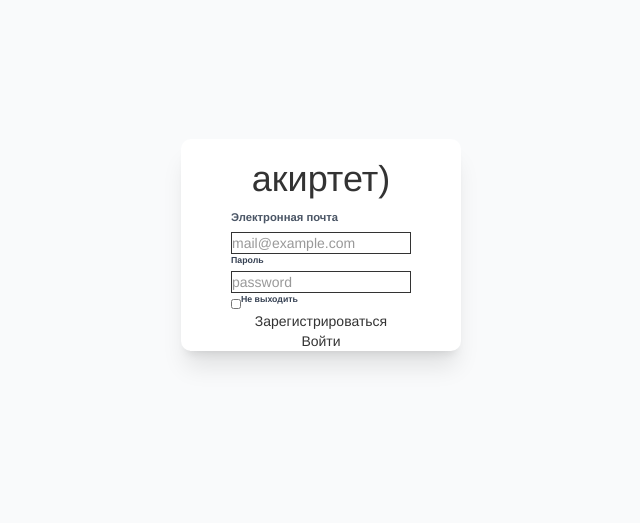
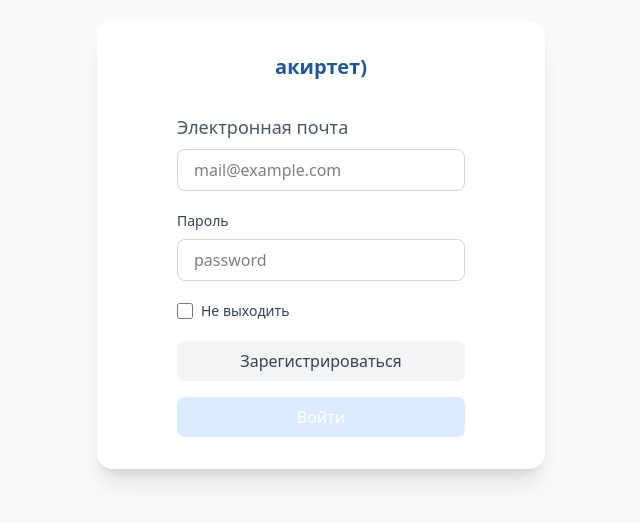
Before and after one commit to zxctilteddeadinsideghoul/akirtet-front, a React (Vite) app: page /auth in a window 1280 px wide. Shown: the part 155-678 px from the top of the page, without its empty margins (319-959 px from the left). Built offline with nearby package versions, Linux system fonts and the light colour scheme.

Commit message:
deleted bootstrap

```diff
--- a/index.html
+++ b/index.html
@@ -10,18 +10,6 @@
     <div id="root"></div>
     <script type="module" src="/src/main.jsx"></script>
 
-    <!-- Latest compiled and minified CSS -->
-    <link
-      rel="stylesheet"
-      href="https://maxcdn.bootstrapcdn.com/bootstrap/3.4.1/css/bootstrap.min.css"
-    />
-
-    <!-- jQuery library -->
-    <script src="https://ajax.googleapis.com/ajax/libs/jquery/3.7.1/jquery.min.js"></script>
-
-    <!-- Latest compiled JavaScript -->
-    <script src="https://maxcdn.bootstrapcdn.com/bootstrap/3.4.1/js/bootstrap.min.js"></script>
-
     <script src="http://localhost:8097"></script>
   </body>
 </html>
--- a/src/App.css
+++ /dev/null
@@ -1,2 +0,0 @@
-@import "tailwindcss/preflight";
-@tailwind utilities;
--- a/src/App.jsx
+++ b/src/App.jsx
@@ -1,5 +1,4 @@
 import { AppRouter } from "./components/Router/Router";
-import "./App.css";
 /**
  * Main application
  * @returns {JSX.Element} App
--- a/src/components/Auth/Auth.jsx
+++ b/src/components/Auth/Auth.jsx
@@ -5,6 +5,7 @@ import { AuthSignInForm } from "./Forms/SignIn";
  * @returns {JSX.Element} Page
  */
 export const Auth = () => {
+  console.log("ya obosralsya. with love from Auth");
   return (
     <div className="flex justify-center items-center min-h-screen bg-gray-50">
       <div className="w-full max-w-md bg-white rounded-2xl shadow-xl p-8">
--- a/src/components/Auth/Forms/SignIn.jsx
+++ b/src/components/Auth/Forms/SignIn.jsx
@@ -57,7 +57,7 @@ export const AuthSignInForm = () => {
           </button>
           <button
             type="submit"
-            className="w-full bg-blue-600 text-white py-2 rounded-lg hover:bg-blue-700 "
+            className="w-full bg-blue-100 text-white py-2 rounded-lg hover:bg-blue-700 "
           >
             Войти
           </button>
```
